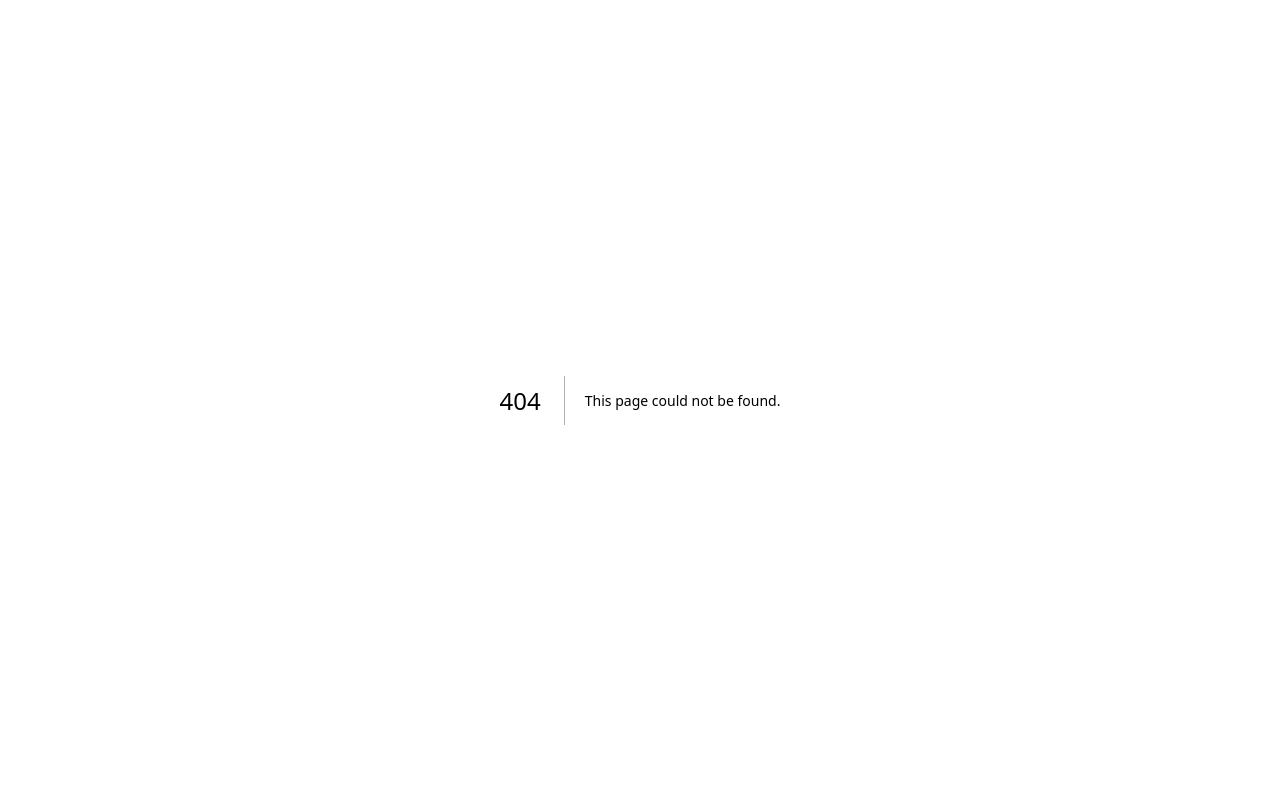
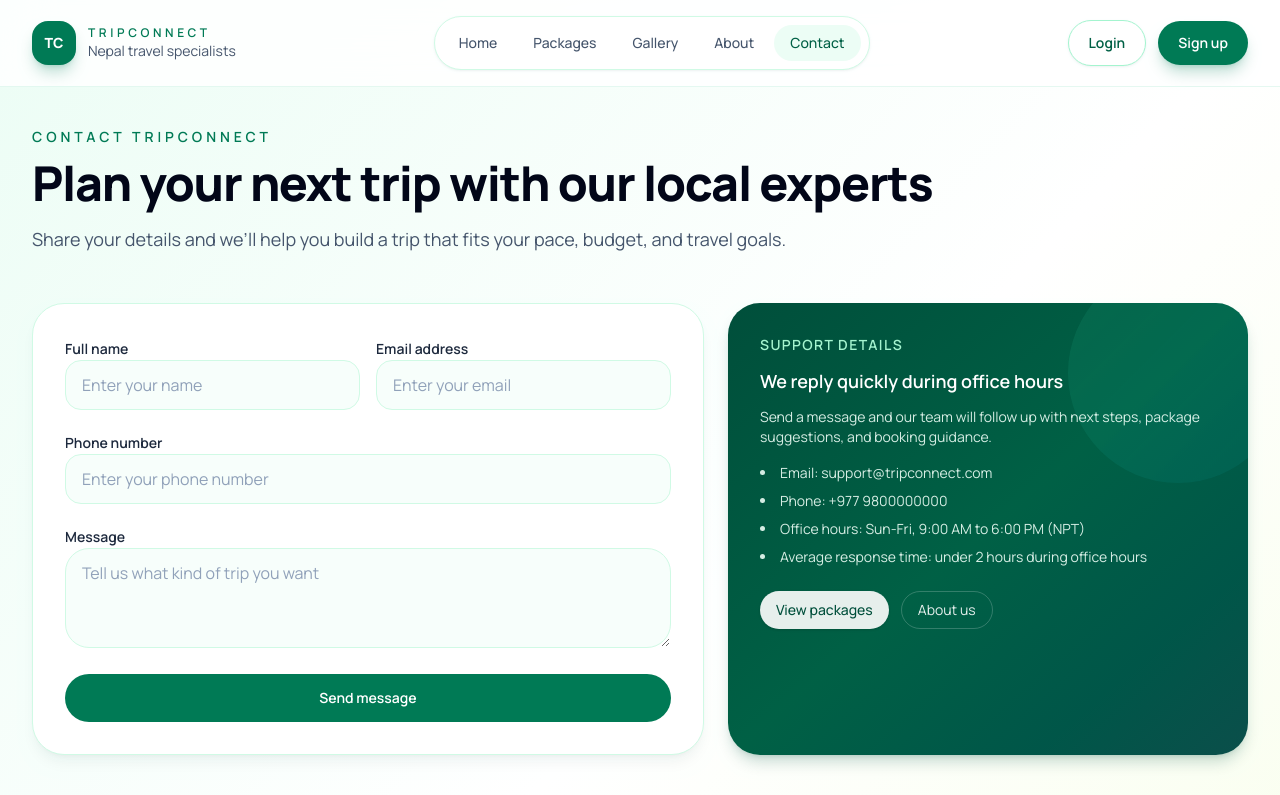
Before and after one commit to diwasbk/TripConnect, a Next.js app in the folder frontend/: page /contact in a window 1280 px wide. Before the commit this address had no page. Shown: the top 795 px of the page. Built offline with nearby package versions, Linux system fonts and the light colour scheme.

Commit message:
feat(inquiry): create contact inquiry page UI

```diff
--- /dev/null
+++ b/frontend/app/(public)/contact/_components/contact-section.tsx
@@ -0,0 +1,119 @@
+export default function ContactSection() {
+
+    return (
+        <section aria-labelledby="contact-heading" className="mx-auto w-full max-w-7xl px-4 py-10 sm:px-6 lg:px-8">
+            <div className="w-full">
+                <p className="text-sm font-semibold uppercase tracking-[0.28em] text-emerald-700">Contact TripConnect</p>
+                <h1 id="contact-heading" className="mt-3 text-4xl font-black tracking-tight text-slate-950 sm:text-5xl">Plan your next trip with our local experts</h1>
+
+                <p className="mt-4 max-w-3xl text-lg leading-8 text-slate-600 text-justify">
+                    Share your details and we’ll help you build a trip that fits your pace, budget, and travel goals.
+                </p>
+            </div>
+
+            <div className="mt-12 grid gap-6 lg:grid-cols-[1fr_520px] lg:items-stretch">
+                <form
+                    className="rounded-4xl border border-emerald-100 bg-white p-6 shadow-lg shadow-emerald-950/5 sm:p-8"
+                >
+                    <div className="space-y-5">
+                        <div className="grid gap-4 sm:grid-cols-2">
+                            <div className="space-y-2">
+                                <label
+                                    htmlFor="fullName"
+                                    className="text-sm font-semibold text-slate-800"
+                                >
+                                    Full name
+                                </label>
+                                <input
+                                    id="fullName"
+                                    className="w-full rounded-2xl border border-emerald-100 bg-emerald-50/40 px-4 py-3 text-slate-950 outline-none transition-all placeholder:text-slate-400 focus:border-emerald-300 focus:bg-white focus:ring-4 focus:ring-emerald-100"
+                                    placeholder="Enter your name"
+                                />
+                            </div>
+
+                            <div className="space-y-2">
+                                <label
+                                    htmlFor="email"
+                                    className="text-sm font-semibold text-slate-800"
+                                >
+                                    Email address
+                                </label>
+                                <input
+                                    id="email"
+                                    type="email"
+                                    className="w-full rounded-2xl border border-emerald-100 bg-emerald-50/40 px-4 py-3 text-slate-950 outline-none transition-all placeholder:text-slate-400 focus:border-emerald-300 focus:bg-white focus:ring-4 focus:ring-emerald-100"
+                                    placeholder="Enter your email"
+                                />
+                            </div>
+                        </div>
+
+                        <div className="space-y-2">
+                            <label
+                                htmlFor="phoneNumber"
+                                className="text-sm font-semibold text-slate-800"
+                            >
+                                Phone number
+                            </label>
+                            <input
+                                id="phoneNumber"
+                                className="w-full rounded-2xl border border-emerald-100 bg-emerald-50/40 px-4 py-3 text-slate-950 outline-none transition-all placeholder:text-slate-400 focus:border-emerald-300 focus:bg-white focus:ring-4 focus:ring-emerald-100"
+                                placeholder="Enter your phone number"
+                            />
+                        </div>
+
+                        <div className="space-y-2">
+                            <label
+                                htmlFor="message"
+                                className="text-sm font-semibold text-slate-800"
+                            >
+                                Message
+                            </label>
+                            <textarea
+                                id="message"
+                                className="min-h-25 w-full rounded-3xl border border-emerald-100 bg-emerald-50/40 px-4 py-3 text-slate-950 outline-none transition-all placeholder:text-slate-400 focus:border-emerald-300 focus:bg-white focus:ring-4 focus:ring-emerald-100"
+                                placeholder="Tell us what kind of trip you want"
+                            />
+                        </div>
+
+                        <button
+                            type="submit"
+                            className="inline-flex w-full items-center justify-center rounded-full bg-emerald-700 px-6 py-3.5 text-sm font-semibold text-white transition-all duration-300 cursor-pointer hover:-translate-y-0.5 hover:bg-emerald-800"
+                        >
+                            Send message
+                        </button>
+                    </div>
+                </form>
+
+                <aside className="relative h-full overflow-hidden rounded-4xl bg-linear-to-br from-emerald-900 via-emerald-800 to-teal-900 p-8 text-white shadow-lg shadow-emerald-900/20">
+                    <svg className="absolute -top-10 -right-10 opacity-20" width="220" height="220" viewBox="0 0 220 220" fill="none" aria-hidden>
+                        <defs>
+                            <linearGradient id="contact-glow" x1="0" y1="0" x2="1" y2="1">
+                                <stop offset="0" stopColor="#34D399" stopOpacity="0.6" />
+                                <stop offset="1" stopColor="#06B6D4" stopOpacity="0.4" />
+                            </linearGradient>
+                        </defs>
+                        <circle cx="110" cy="110" r="110" fill="url(#contact-glow)" />
+                    </svg>
+
+                    <div className="relative z-10">
+                        <p className="text-sm font-semibold uppercase tracking-widest text-emerald-200">Support details</p>
+                        <h3 className="mt-3 text-lg font-semibold text-white">We reply quickly during office hours</h3>
+                        <p className="mt-3 text-sm text-emerald-50/90">Send a message and our team will follow up with next steps, package suggestions, and booking guidance.</p>
+
+                        <ul className="mt-4 list-inside list-disc space-y-2 text-sm text-emerald-50/90">
+                            <li>Email: support@tripconnect.com</li>
+                            <li>Phone: +977 9800000000</li>
+                            <li>Office hours: Sun-Fri, 9:00 AM to 6:00 PM (NPT)</li>
+                            <li>Average response time: under 2 hours during office hours</li>
+                        </ul>
+
+                        <div className="mt-6 flex gap-3">
+                            <a href="/packages" className="inline-flex items-center rounded-4xl bg-white/90 px-4 py-2 text-sm font-medium text-emerald-900 shadow-sm hover:bg-white/95 focus:outline-none focus-visible:ring-2 focus-visible:ring-emerald-300">View packages</a>
+                            <a href="/about" className="inline-flex items-center rounded-4xl border border-white/20 px-4 py-2 text-sm text-white/90 hover:bg-white/5">About us</a>
+                        </div>
+                    </div>
+                </aside>
+            </div>
+        </section>
+    );
+}
--- /dev/null
+++ b/frontend/app/(public)/contact/page.tsx
@@ -0,0 +1,13 @@
+import Footer from "../_components/footer";
+import NavBar from "../_components/navbar";
+import ContactSection from "./_components/contact-section";
+
+export default function HomePage() {
+    return (
+         <div className="relative bg-linear-to-br from-emerald-50 via-white to-lime-50">
+            <NavBar/>
+            <ContactSection/>
+            <Footer/>
+        </div>
+    );
+}
```
Also changed, not shown: 1 other file (tests, documents, lock files or other folders).
